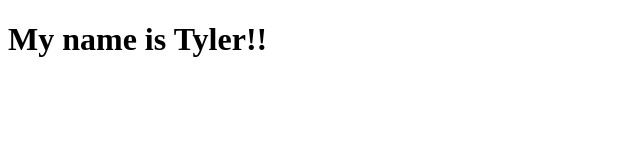
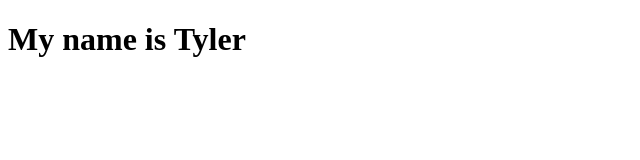
Before and after one commit to johnst101/first-github-project, a plain HTML site: page index.html in a window 1280 px wide. Shown: the full height of the page, 0-640 px from the left. Drawn offline with Linux system fonts and the light colour scheme.

Commit message:
remove exclamation marks

```diff
--- a/index.html
+++ b/index.html
@@ -7,6 +7,6 @@
     <title>Document</title>
 </head>
 <body>
-    <h1>My name is Tyler!!</h1>
+    <h1>My name is Tyler</h1>
 </body>
 </html>
```
